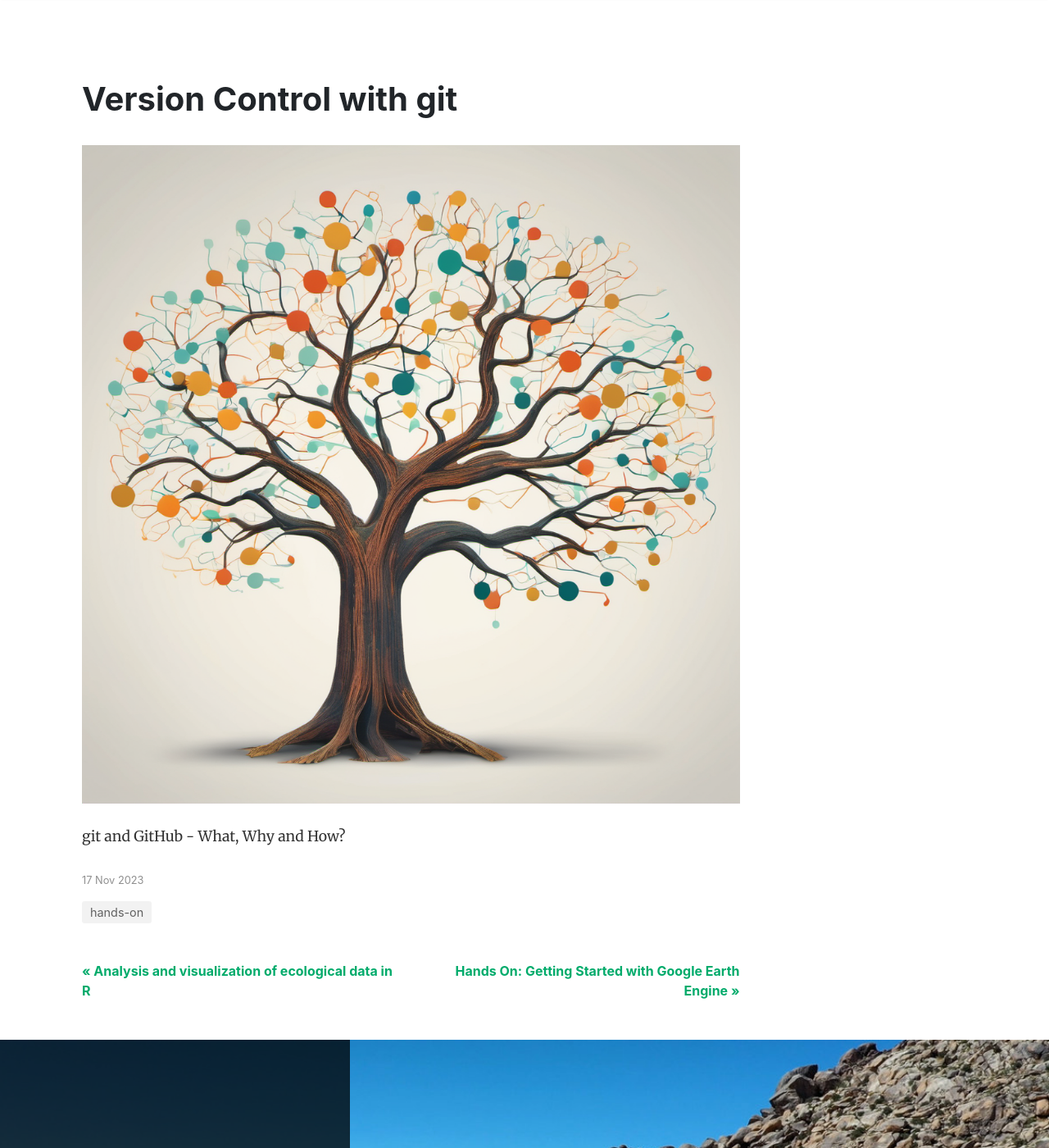
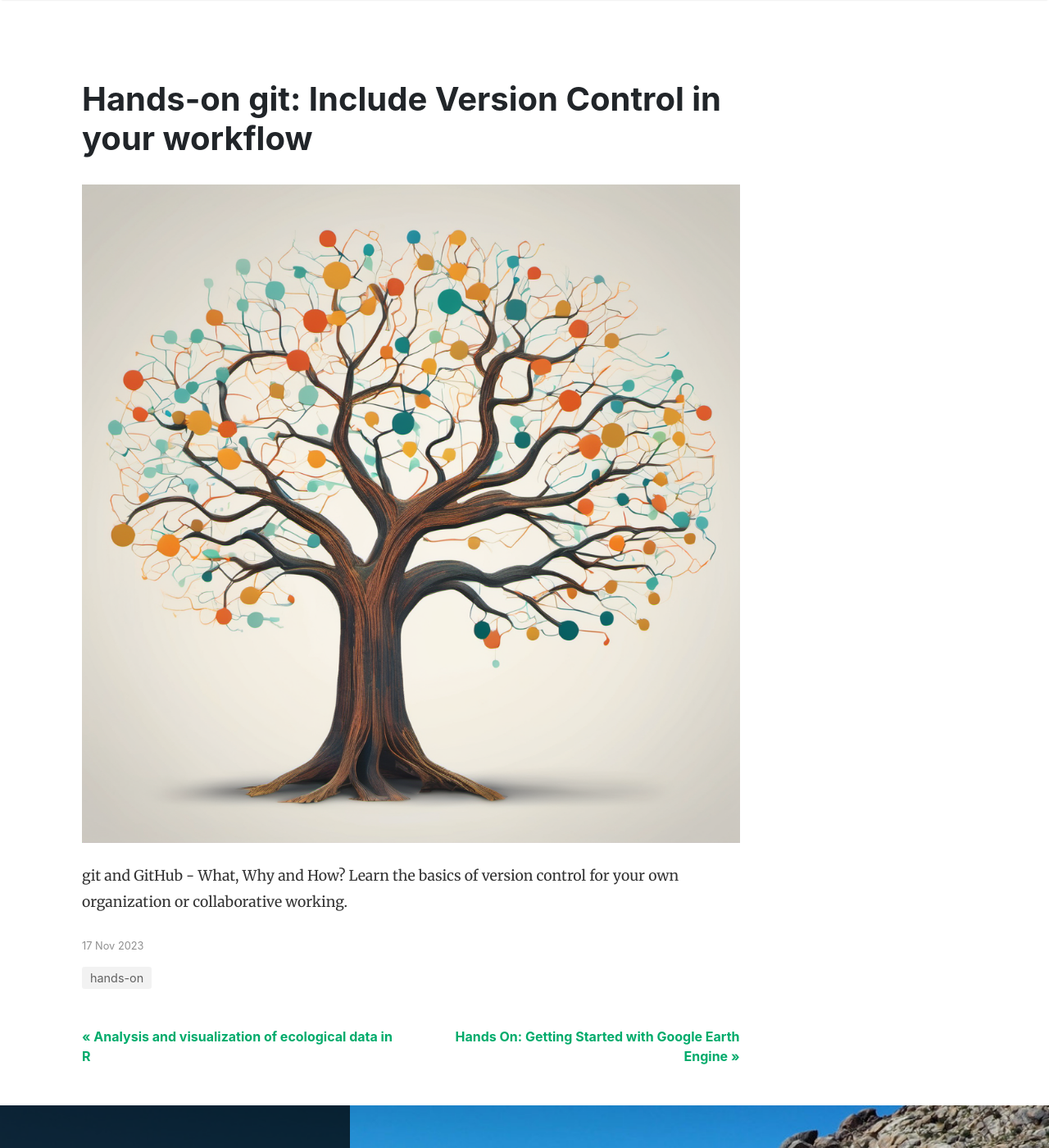
Before and after one commit to mlspatial/mlspatial.github.io, a Jekyll site: the page built from _posts/2023-11-17-git4loek.md, in a window 1280 px wide and 1400 px high. Shown: the whole window at 82% size. Built offline with Jekyll 4.4.1, drawn with Linux system fonts in a browser that asks for light colours; nearby versions of some CDN libraries; comment, search, counter and statistics services are not loaded.

Commit message:
better desciption

```diff
--- a/_posts/2023-11-17-git4loek.md
+++ b/_posts/2023-11-17-git4loek.md
@@ -1,11 +1,11 @@
 ---
 layout: post
-title:  "Version Control with git"
+title:  "Hands-on git: Include Version Control in your workflow"
 categories: [hands-on]
 image: https://raw.githubusercontent.com/mlspatial/mlspatial.github.io/main/assets/images/git_tree.png
-featured: true
+featured: false
 comments: false
 hidden: false
 ---
 
-git and GitHub - What, Why and How?
+git and GitHub - What, Why and How? Learn the basics of version control for your own organization or collaborative working.
```
